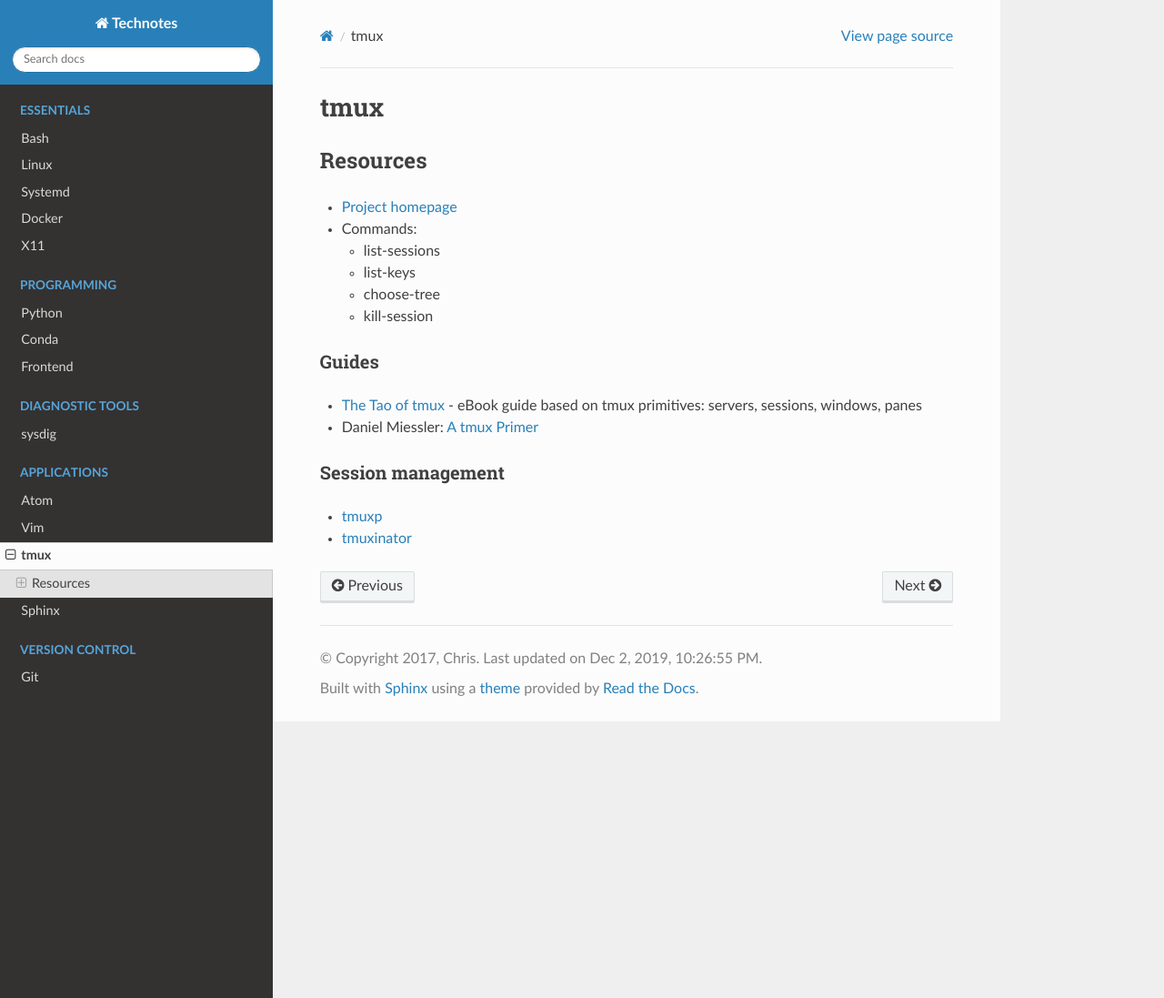
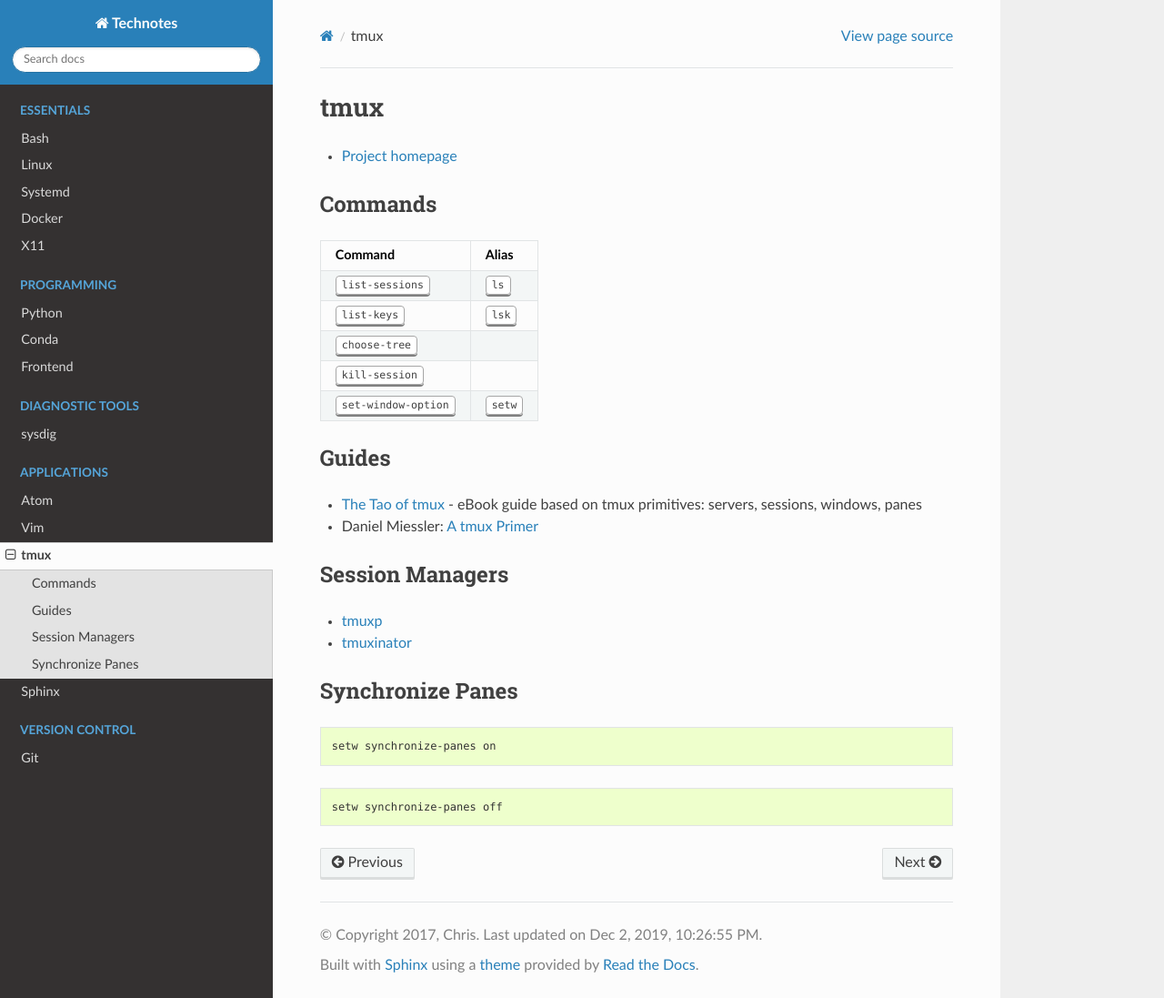
Before and after one commit to heterotopian/technotes, a Sphinx documentation site: the page built from source/tmux.rst, in a window 1280 px wide and 1097 px high. Shown: the whole window at 91% size. Built offline with Sphinx 7.4.7 and the Read the Docs theme 2.0.0, drawn with Linux system fonts in a browser that asks for light colours.

Commit message:
Add command table, synchronize panes

```diff
--- a/source/tmux.rst
+++ b/source/tmux.rst
@@ -6,27 +6,50 @@
 
 .. highlight:: console
 
-Resources
-=========
+- `Project homepage <https://tmux.github.io/>`_
 
-- `Project homepage <https://tmux.github.io/>`_
-- Commands:
+Commands
+========
 
-  - list-sessions
-  - list-keys
-  - choose-tree
-  - kill-session
+.. list-table::
+    :header-rows: 1
+
+    * - Command
+      - Alias
+    * - :kbd:`list-sessions`
+      - :kbd:`ls`
+    * - :kbd:`list-keys`
+      - :kbd:`lsk`
+    * - :kbd:`choose-tree`
+      -
+    * - :kbd:`kill-session`
+      -
+    * - :kbd:`set-window-option`
+      - :kbd:`setw`
+
 
 Guides
-------
+======
 
 - `The Tao of tmux <https://leanpub.com/the-tao-of-tmux>`_ -
   eBook guide based on tmux primitives: servers, sessions, windows, panes
 - Daniel Miessler: `A tmux Primer <https://danielmiessler.com/study/tmux/>`_
 
 
-Session management
-------------------
+Session Managers
+================
 
 - `tmuxp <https://tmuxp.readthedocs.io/>`_
 - `tmuxinator <https://github.com/tmuxinator/tmuxinator>`_
+
+
+Synchronize Panes
+=================
+
+::
+
+    setw synchronize-panes on
+
+::
+
+    setw synchronize-panes off
```
